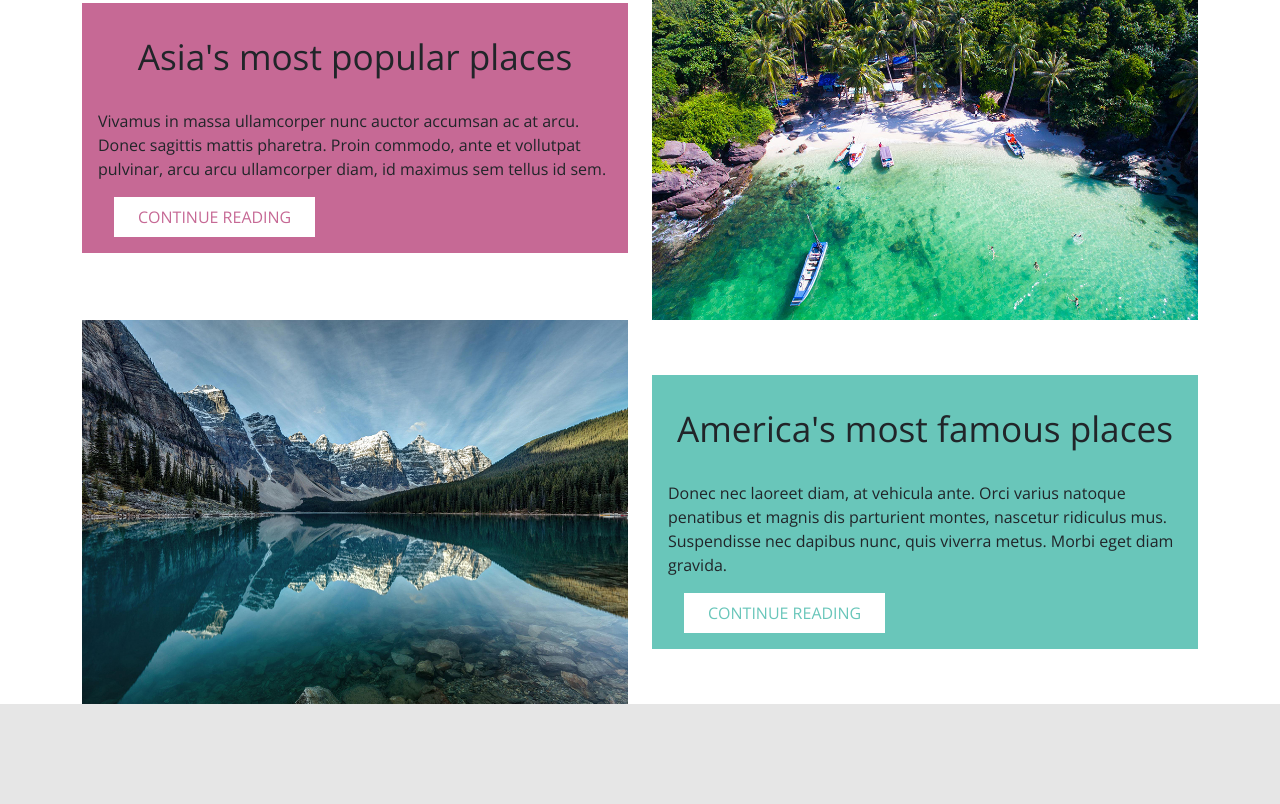
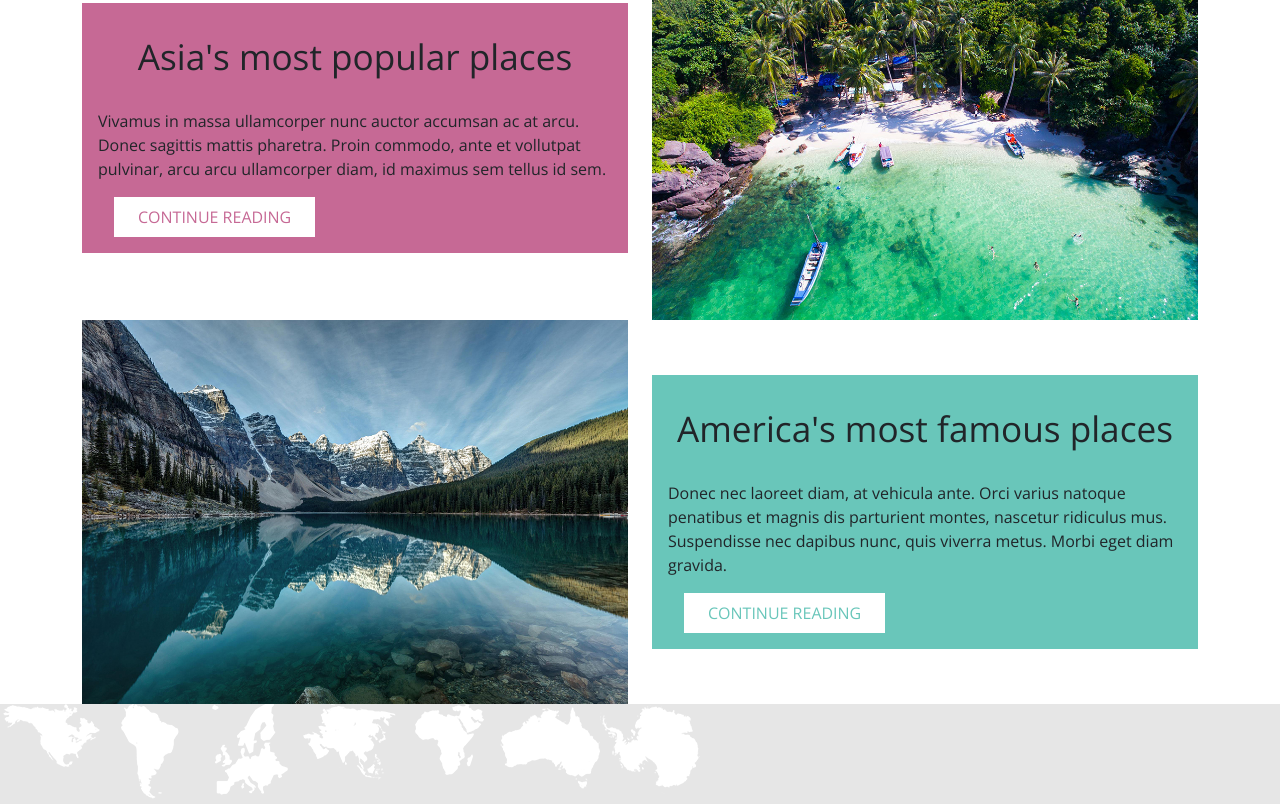
Before and after one commit to howest-WDD/2022-2023-fe-journey-UrsonVermeersch, a website: page index.html in a window 1280 px wide. Shown: the part 1650-2454 px from the top of the page. Before the commit the page ends 2354 px from the top, so only its background shows below. Drawn offline with nearby package versions, Linux system fonts and the light colour scheme; files that its build step writes are made by us from their sources; files whose address does not match are found by name; a web font is replaced by a local one.

Commit message:
html toegevoegd

```diff
--- a/index.html
+++ b/index.html
@@ -130,6 +130,54 @@
 
             </div>
         </section>
+
+        <section id="#places">
+            <ul class="c-tabs nav">
+
+                <li class="c-tabs__item">
+                    <a href="#" class="c-tabs__link">
+                        <img src="img/north-america.png" alt="north-america" class="img-fluid">
+                    </a>
+                </li>
+
+                <li class="c-tabs__item">
+                    <a href="#" class="c-tabs__link">
+                        <img src="img/south-america.png" alt="south-america" class="img-fluid">
+                    </a>
+                </li>
+
+                <li class="c-tabs__item">
+                    <a href="#" class="c-tabs__link">
+                        <img src="img/europe.png" alt="europe" class="img-fluid">
+                    </a>
+                </li>
+
+                <li class="c-tabs__item">
+                    <a href="#" class="c-tabs__link">
+                        <img src="img/asia.png" alt="asia" class="img-fluid">
+                    </a>
+                </li>
+
+                <li class="c-tabs__item">
+                    <a href="#" class="c-tabs__link">
+                        <img src="img/africa.png" alt="africa" class="img-fluid">
+                    </a>
+                </li>
+
+                <li class="c-tabs__item">
+                    <a href="#" class="c-tabs__link">
+                        <img src="img/australia.png" alt="australia" class="img-fluid">
+                    </a>
+                </li>
+
+                <li class="c-tabs__item">
+                    <a href="#" class="c-tabs__link">
+                        <img src="img/antartica.png" alt="north-america" class="antartica">
+                    </a>
+                </li>
+
+            </ul>
+        </section>
     </main>
     <footer></footer>
 </body>
```
